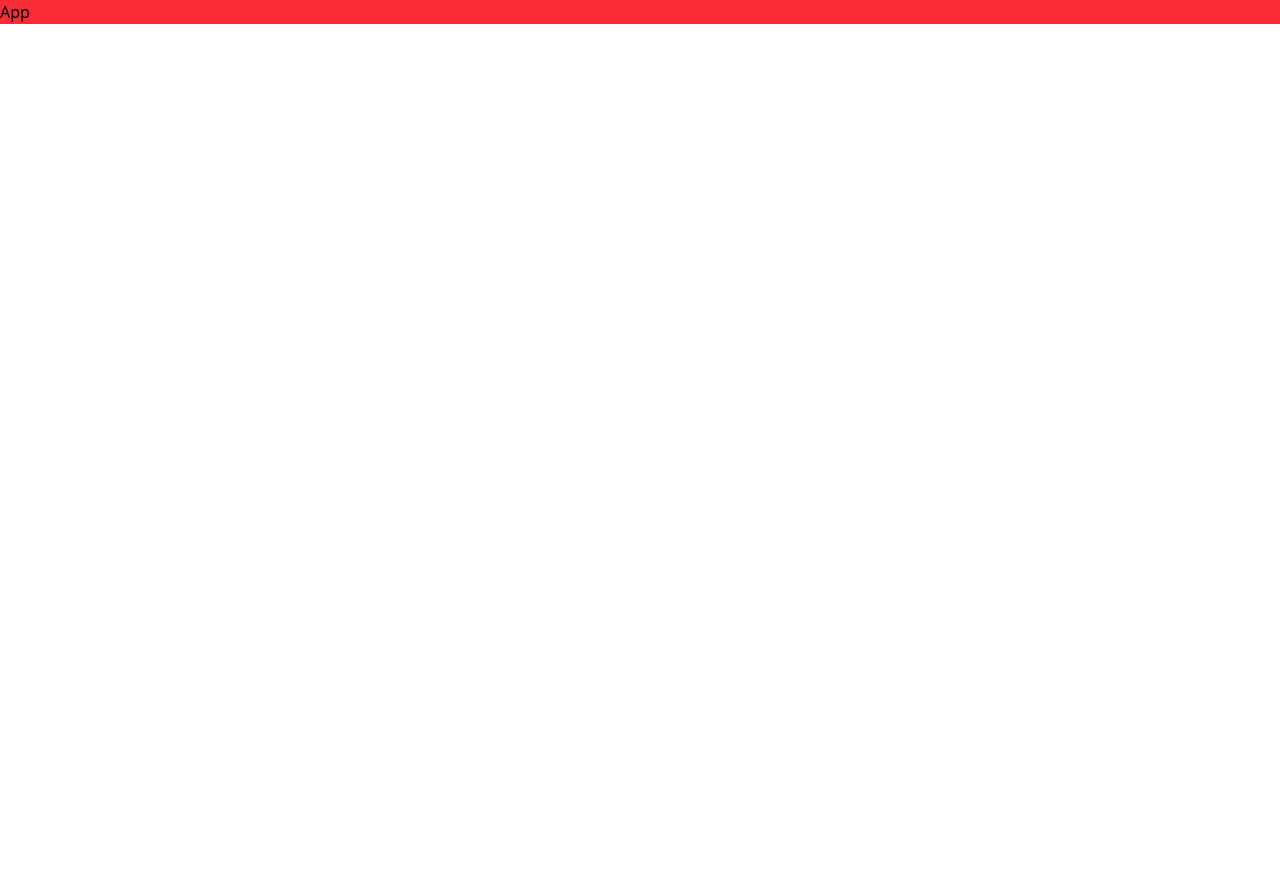
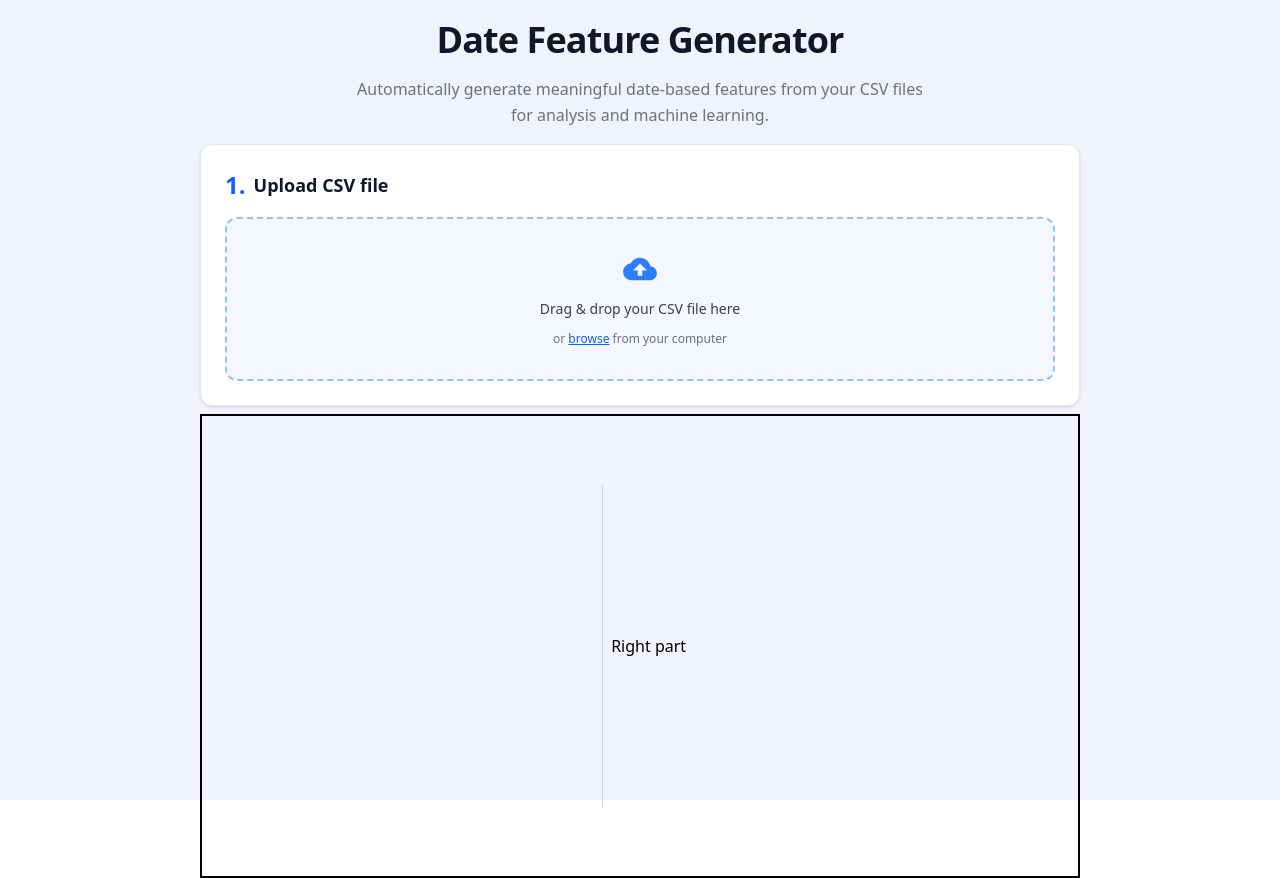
Before and after one commit to Rohit-Dhade/Date-feature-engineering, a React (Vite) app in the folder React_UI/react_ui/: page / in a window 1280 px wide. Before the commit the page ends 800 px from the top, so only its background shows below. Built offline with nearby package versions, Linux system fonts and the light colour scheme.

Commit message:
Done file upload by dragging or uploading from local machine.

```diff
--- a/React_UI/react_ui/index.html
+++ b/React_UI/react_ui/index.html
@@ -5,6 +5,10 @@
     <!-- <link rel="icon" type="image/svg+xml" href="/vite.svg" /> -->
     <meta name="viewport" content="width=device-width, initial-scale=1.0" />
     <title>react_ui</title>
+    <link
+      href="https://fonts.googleapis.com/css2?family=PT+Sans:ital,wght@0,400;0,700;1,400;1,700&family=Roboto+Mono:ital,wght@0,100..700;1,100..700&family=Saira:ital,wght@0,100..900;1,100..900&display=swap"
+      rel="stylesheet"
+    />
   </head>
   <body>
     <div id="root"></div>
--- a/React_UI/react_ui/package.json
+++ b/React_UI/react_ui/package.json
@@ -13,6 +13,7 @@
     "@tailwindcss/vite": "^4.1.18",
     "react": "^19.2.0",
     "react-dom": "^19.2.0",
+    "react-icons": "^5.5.0",
     "tailwindcss": "^4.1.18"
   },
   "devDependencies": {
--- a/React_UI/react_ui/src/App.jsx
+++ b/React_UI/react_ui/src/App.jsx
@@ -1,8 +1,15 @@
 import React from 'react'
+import Header from './Components/Header'
+import FileUpload from './Components/FileUpload'
+import MainPart from './Components/MainPart'
 
 const App = () => {
   return (
-    <div className='bg-red-500'>App</div>
+    <div className='bg-[#F0F3FC] h-screen w-full px-50 py-5'>
+      <Header/>
+      <FileUpload/>
+      <MainPart/>
+    </div>
   )
 }
 
--- /dev/null
+++ b/React_UI/react_ui/src/Components/FileUpload.jsx
@@ -0,0 +1,41 @@
+import React from "react";
+import { IoMdCloudUpload } from "react-icons/io";
+
+const FileUpload = () => {
+  return (
+   <div className="bg-white flex flex-col gap-4 mt-4 p-6 border border-gray-200 rounded-xl shadow-sm">
+
+  <div className="flex items-center gap-2">
+    <span className="text-blue-600 text-2xl font-bold">1.</span>
+    <h2 className="text-lg font-semibold text-gray-900">
+      Upload CSV file
+    </h2>
+  </div>
+
+  <label className="group cursor-pointer bg-[#F4F7FF] p-8 border-2 border-dashed border-blue-300 rounded-xl
+                    hover:bg-blue-50 hover:border-blue-400 transition">
+
+    <div className="flex flex-col items-center gap-3 text-center">
+      <div className="text-blue-500 text-4xl"><IoMdCloudUpload /></div>
+
+      <p className="text-sm font-medium text-gray-700">
+        Drag & drop your CSV file here
+      </p>
+
+      <p className="text-xs text-gray-500">
+        or <span className="text-blue-600 underline">browse</span> from your computer
+      </p>
+    </div>
+
+    <input
+      type="file"
+      accept=".csv"
+      className="hidden"
+    />
+  </label>
+</div>
+
+  );
+};
+
+export default FileUpload;
--- /dev/null
+++ b/React_UI/react_ui/src/Components/Header.jsx
@@ -0,0 +1,17 @@
+import React from "react";
+
+const Header = () => {
+  return (
+    <div className="flex flex-col items-center gap-4 text-center">
+      <h1 className="font-extrabold text-4xl tracking-tight text-gray-900">
+        Date Feature Generator
+      </h1>
+      <p className="max-w-xl text-base text-gray-500 leading-relaxed">
+        Automatically generate meaningful date-based features from your CSV
+        files for analysis and machine learning.
+      </p>
+    </div>
+  );
+};
+
+export default Header;
--- /dev/null
+++ b/React_UI/react_ui/src/Components/MainPart.jsx
@@ -0,0 +1,15 @@
+import React from 'react'
+
+const MainPart = () => {
+  return (
+    <div className='w-full border-2 h-[61%] mt-2 flex items-center justify-center gap-2'>
+        <div>
+            <div></div>
+        </div>
+        <div className='h-[70%] w-[0.15%] bg-gray-300'></div>
+        <div>Right part</div>
+    </div>
+  )
+}
+
+export default MainPart
--- a/React_UI/react_ui/src/index.css
+++ b/React_UI/react_ui/src/index.css
@@ -1 +1,25 @@
 @import "tailwindcss";
+
+.pt-robo-regular {
+  font-family: "Roboto Mono", monospace;
+  font-weight: 400;
+  font-style: normal;
+}
+
+.pt-robo-bold {
+  font-family: "Roboto Mono", monospace;
+  font-weight: 700;
+  font-style: normal;
+}
+
+@font-face {
+    font-family: "Bohme";
+    src: url('./assets/fonts/Bohme-Rounded.ttf') format('truetype');
+    font-weight: normal;
+    font-style: normal;
+}
+
+/* @font-face {
+    font-family: ;
+    src: url('./assets/fonts/');
+} */
```
Also changed, not shown: React_UI/react_ui/src/assets/fonts/Bohme-Rounded.ttf (added), 1 other file (tests, documents, lock files or other folders).
